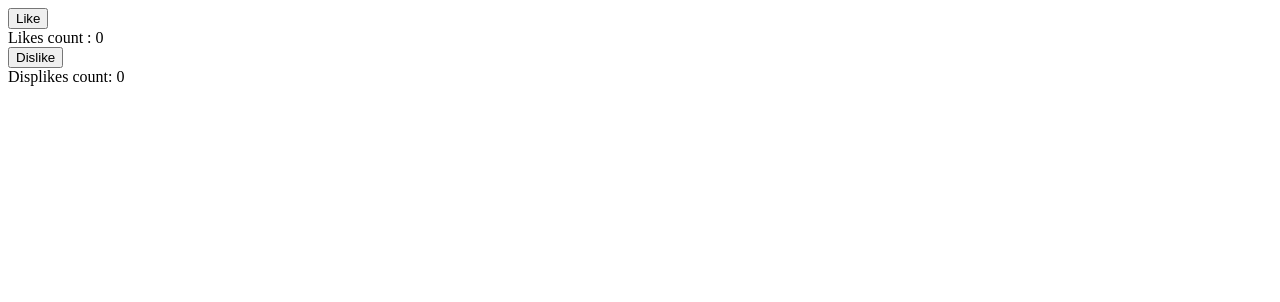
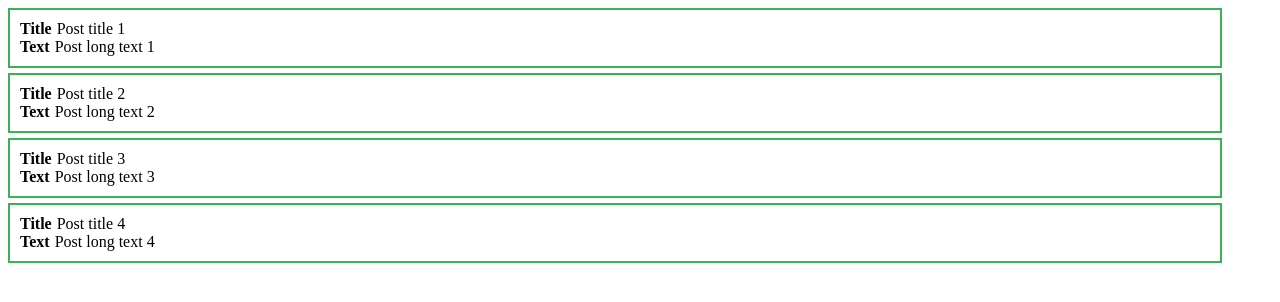
Before and after one commit to AzHAzizov/vue3_practice, a Vue app: page / in a window 1280 px wide. Shown: the top 302 px of the page. Built offline with nearby package versions, Linux system fonts and the light colour scheme.

Commit message:
Made static posts show using v-for

```diff
--- a/src/App.vue
+++ b/src/App.vue
@@ -1,30 +1,15 @@
 <template>
     <div>
-
-        <div>
-            <button @click="addLike">
-                Like
-            </button>
-
-
+        <div class="post" v-for="post in posts" v-bind:key="post.id">
             <div>
-                Likes count : {{ like }}
+                <strong>Title</strong>
+                <span>{{post.title}}</span>
             </div>
-
-        </div>
-
-        <div>
-            <button @click="addDislike">
-                Dislike
-            </button>
-
             <div>
-                Displikes count: {{ dislike }}
+                <strong>Text</strong>
+                <span>{{post.text}}</span>
             </div>
         </div>
-
-
-
     </div>
 </template>
 
@@ -32,20 +17,30 @@
 export default {
     data() {
         return {
-            like: 0,
-            dislike: 0,
+            posts: [
+                {id: 1, title: "Post title 1", text: "Post long text 1"},
+                {id: 2, title: "Post title 2", text: "Post long text 2"},
+                {id: 3, title: "Post title 3", text: "Post long text 3"},
+                {id: 4, title: "Post title 4", text: "Post long text 4"},
+            ]
         }
-    },
-
-    methods: {
-        addLike() {
-            this.like += 1;
-        },
-        addDislike() {
-            this.dislike += 1;
-        }
-    },
+    }
 }
 </script>
 
-<style lang="css" scoped></style>
+<style lang="css" scoped>
+
+.post{
+    border: 2px solid rgb(61, 177, 86);
+    margin-bottom: 5px;
+    max-width: 1200px;
+    padding: 10px 0 10px 10px;
+}
+
+
+.post > div > strong {
+    margin-right: 5px;
+}
+
+
+</style>
```
